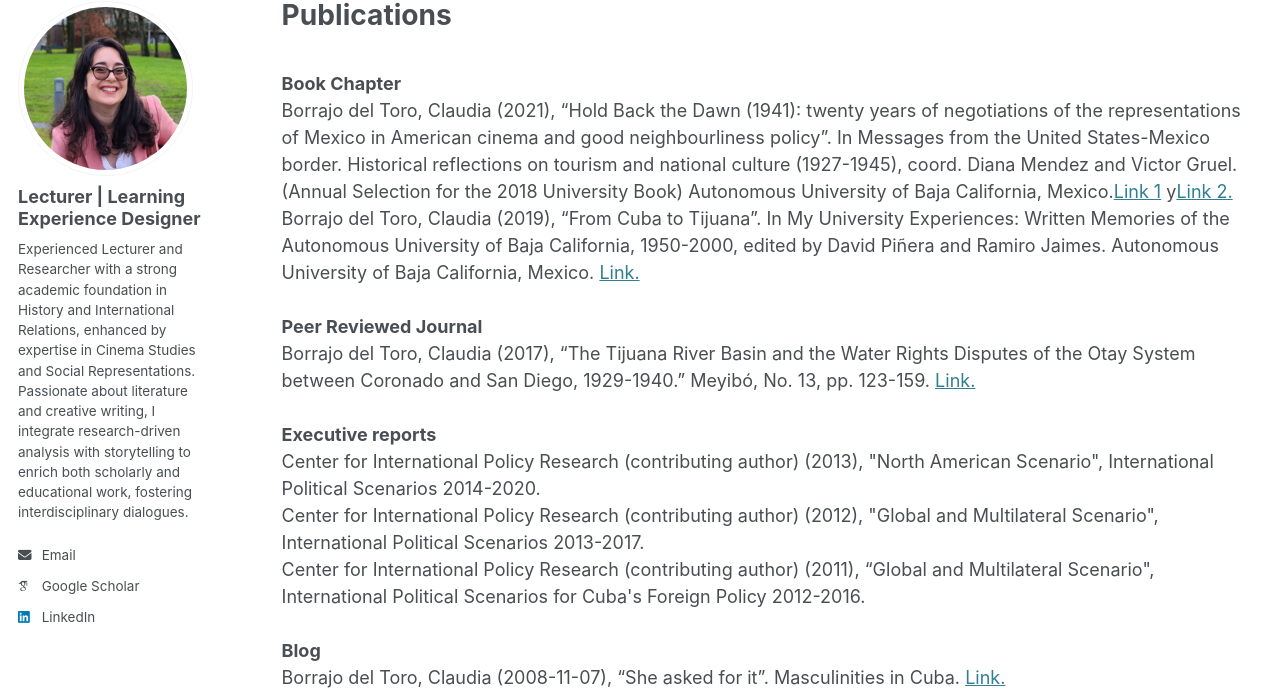
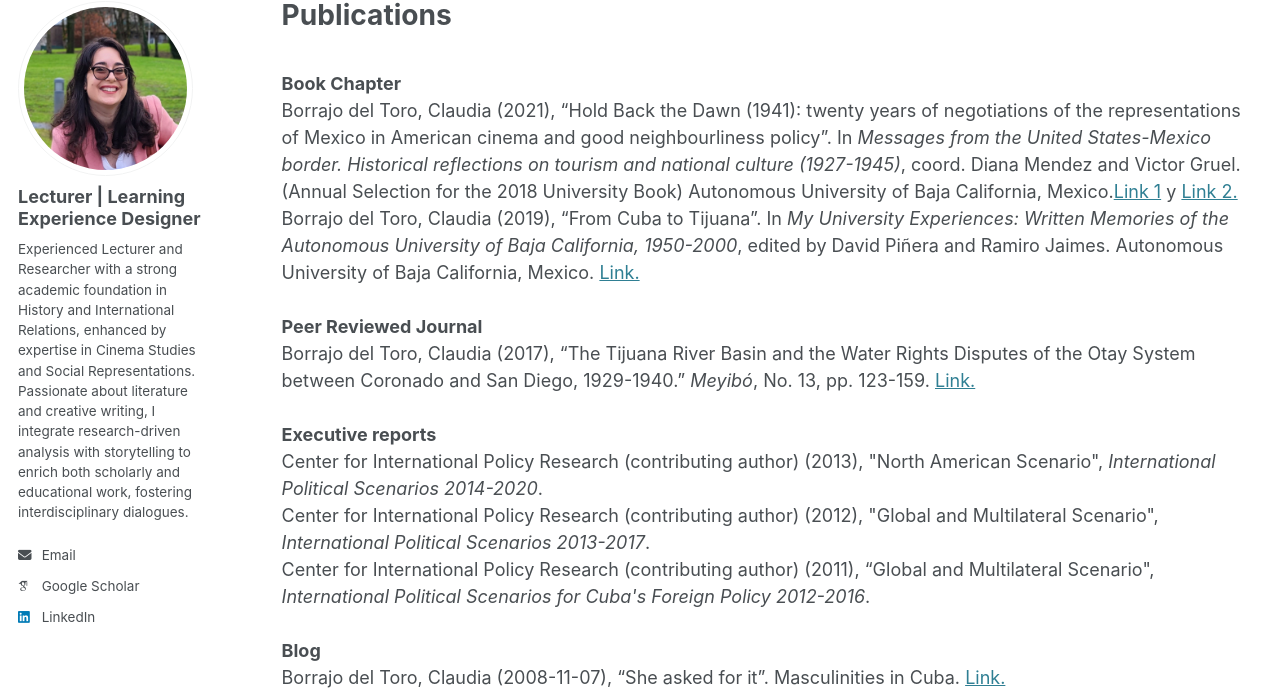
Before and after one commit to claudiabt/claudiabt.github.io, a Jekyll site: the page built from _pages/publications.html, in a window 1280 px wide and 1103 px high. Shown: the part 105-801 px from the top of the window. Built offline with Jekyll 4.4.1, drawn with Linux system fonts in a browser that asks for light colours; some web fonts are replaced.

Commit message:
Update publications.html

```diff
--- a/_pages/publications.html
+++ b/_pages/publications.html
@@ -7,20 +7,20 @@ author_profile: true
 <br>
 <strong>Book Chapter</strong>
 <br>
-Borrajo del Toro, Claudia (2021), “Hold Back the Dawn (1941): twenty years of negotiations of the representations of Mexico in American cinema and good neighbourliness policy”. In Messages from the United States-Mexico border. Historical reflections on tourism and national culture (1927-1945), coord. Diana Mendez and Victor Gruel. (Annual Selection for the 2018 University Book) Autonomous University of Baja California, Mexico.<span class="wordwrap"><a target="blank" href="https://altexto.mx/mensajes-desde-la-frontera-mexico-estados-unidos-u5tbb.html">Link 1</a> y</span><span class="wordwrap"><a target="blank" href="https://simeh.co/search/publication/mensajes-desde-la-frontera-mexico-estados-unidos-u5tbb.html">Link 2.</a></span>
+Borrajo del Toro, Claudia (2021), “Hold Back the Dawn (1941): twenty years of negotiations of the representations of Mexico in American cinema and good neighbourliness policy”. In <i>Messages from the United States-Mexico border. Historical reflections on tourism and national culture (1927-1945)</i>, coord. Diana Mendez and Victor Gruel. (Annual Selection for the 2018 University Book) Autonomous University of Baja California, Mexico.<span class="wordwrap"><a target="blank" href="https://altexto.mx/mensajes-desde-la-frontera-mexico-estados-unidos-u5tbb.html">Link 1</a> y </span><span class="wordwrap"><a target="blank" href="https://simeh.co/search/publication/mensajes-desde-la-frontera-mexico-estados-unidos-u5tbb.html">Link 2.</a></span>
 <br>
-Borrajo del Toro, Claudia (2019), “From Cuba to Tijuana”. In My University Experiences: Written Memories of the Autonomous University of Baja California, 1950-2000, edited by David Piñera and Ramiro Jaimes. Autonomous University of Baja California, Mexico. <span class="wordwrap"><a target="blank" href="https://isbnmexico.indautor.cerlalc.org/catalogo.php?mode=detalle&nt=313417">Link.</a></span><br><br>
+Borrajo del Toro, Claudia (2019), “From Cuba to Tijuana”. In <i>My University Experiences: Written Memories of the Autonomous University of Baja California, 1950-2000</i>, edited by David Piñera and Ramiro Jaimes. Autonomous University of Baja California, Mexico. <span class="wordwrap"><a target="blank" href="https://isbnmexico.indautor.cerlalc.org/catalogo.php?mode=detalle&nt=313417">Link.</a></span><br><br>
 <strong>Peer Reviewed Journal</strong>
 <br>
-Borrajo del Toro, Claudia (2017), “The Tijuana River Basin and the Water Rights Disputes of the Otay System between Coronado and San Diego, 1929-1940.” Meyibó, No. 13, pp. 123-159. <span class="wordwrap"><a target="blank" href="chrome-extension://efaidnbmnnnibpcajpcglclefindmkaj/http://iih.tij.uabc.mx/iihDigital/MeyiboCap/Num13/LA%20CUENCA.pdf">Link.</a></span>
+Borrajo del Toro, Claudia (2017), “The Tijuana River Basin and the Water Rights Disputes of the Otay System between Coronado and San Diego, 1929-1940.” <i>Meyibó</i>, No. 13, pp. 123-159. <span class="wordwrap"><a target="blank" href="chrome-extension://efaidnbmnnnibpcajpcglclefindmkaj/http://iih.tij.uabc.mx/iihDigital/MeyiboCap/Num13/LA%20CUENCA.pdf">Link.</a></span>
 <br><br>
 <strong>Executive reports</strong>
 <br>
-Center for International Policy Research (contributing author) (2013), "North American Scenario", International Political Scenarios 2014-2020.
+Center for International Policy Research (contributing author) (2013), "North American Scenario", <i>International Political Scenarios 2014-2020</i>.
 <br>
-Center for International Policy Research (contributing author) (2012), "Global and Multilateral Scenario", International Political Scenarios 2013-2017.
+Center for International Policy Research (contributing author) (2012), "Global and Multilateral Scenario", <i>International Political Scenarios 2013-2017</i>.
 <br>
-Center for International Policy Research (contributing author) (2011), “Global and Multilateral Scenario", International Political Scenarios for Cuba's Foreign Policy 2012-2016.
+Center for International Policy Research (contributing author) (2011), “Global and Multilateral Scenario", <i>International Political Scenarios for Cuba's Foreign Policy 2012-2016</i>.
 <br><br>
 <strong>Blog</strong>
 <br>
```
